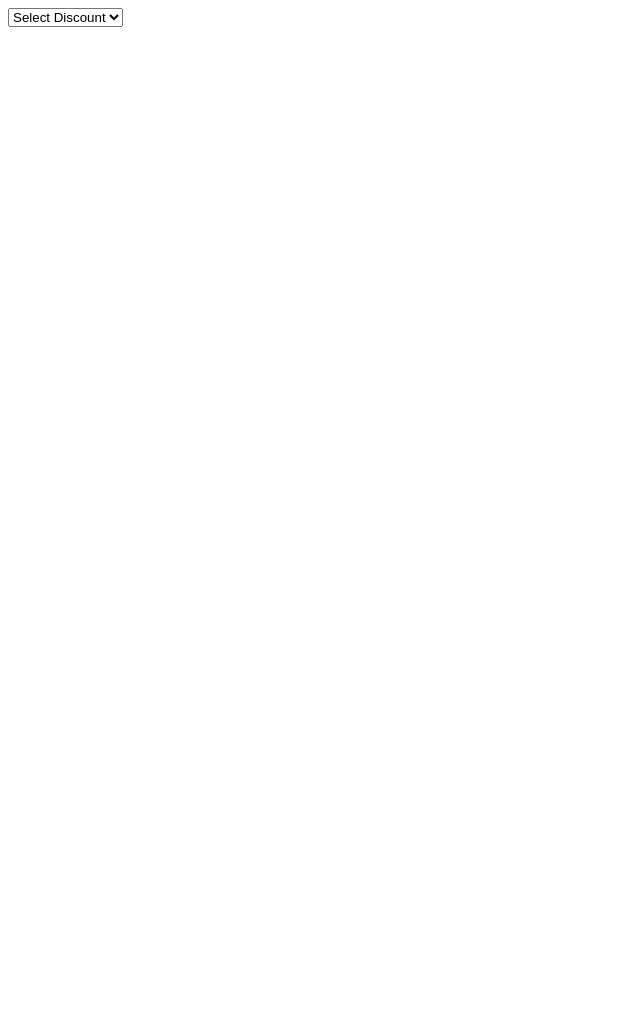
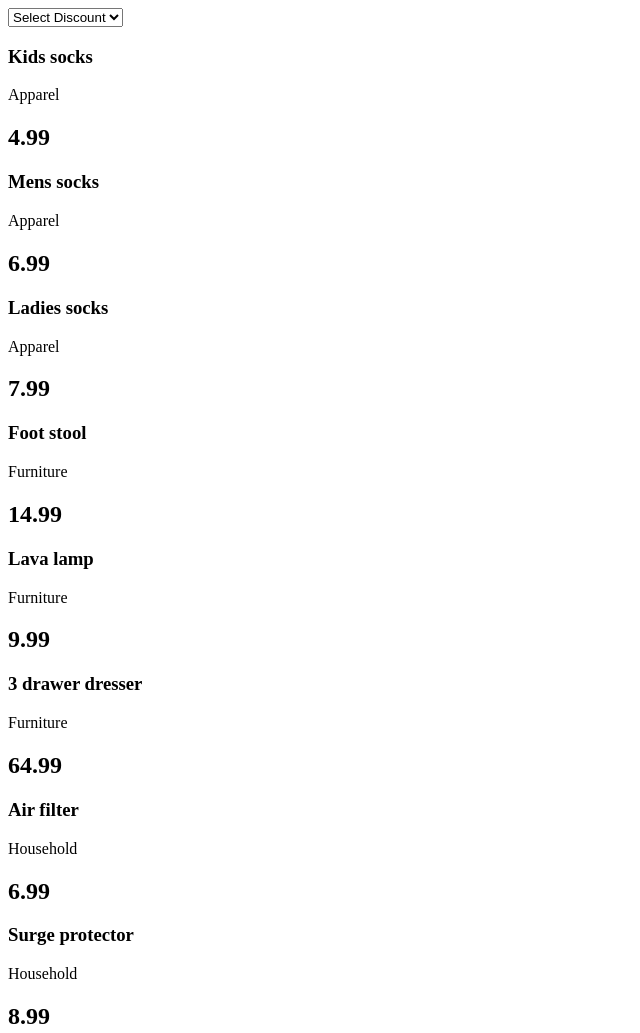
Before and after one commit to megbrown/seasonal-sales, a plain HTML site: page index.html in a window 1280 px wide. Shown: the top 1033 px of the page, without its empty margins (0-640 px from the left). Before the commit the page ends 800 px from the top, so only its background shows below. Drawn offline with Linux system fonts and the light colour scheme.

Commit message:
print items to DOM

```diff
--- a/index.html
+++ b/index.html
@@ -10,6 +10,7 @@
 	<option value=""></option>
 	<option value=""></option>
 </select>
+<div id="print-products"></div>
 <script src="seasonal-sales.js"></script>
 </body>
 </html>
--- a/seasonal-sales.js
+++ b/seasonal-sales.js
@@ -13,25 +13,50 @@
 
 // Use JSON Lint to validate your JSON documents.
 
-function displayProducts(productsJSON) {
-	let prodArr = JSON.parse(event.target.responseText).products;
-	console.log("Products", prodArr)
+let products = null;
+let categories = null;
+let productArea = document.getElementById("print-products");
+
+function buildDOMObj() {
+	let productArr = products.map( function(currentProduct) {
+		let categoryItem = categories.filter( function(category) {
+			return category.id === currentProduct.category_id;
+		})
+		let prodObj = `${categoryItem[0].name}`;
+		return prodObj
+	})
+	products.forEach( function(item, index) {
+		products[index].department = productArr[index];
+		productArea.innerHTML += buildCard(item);
+	})
 }
-function displayCategories() {
-	let catArr = JSON.parse(event.target.responseText).categories; //turns JSON into plain ol javascript object, .products returns an array based on what was in the object
-	console.log("Categories", catArr)
+function buildCard(prodObj) {
+	let card = `<div class="prodCard">
+								<h3>${prodObj.name}</h3>
+								<p>${prodObj.department}</p>
+								<h2>${prodObj.price}</h2>
+							</div>`
+	return card;
+}
+
+function setProducts(productsJSON) {
+	products = JSON.parse(event.target.responseText).products;
+	getCategories();
+}
+function setCategories() {
+	categories = JSON.parse(event.target.responseText).categories;
+	buildDOMObj();
 }
 function getCategories() {
 	let reqCategories = new XMLHttpRequest();
-	reqCategories.addEventListener("load", displayCategories);
+	reqCategories.addEventListener("load", setCategories);
 	reqCategories.open("GET", "data/categories.json");
 	reqCategories.send();
 }
 function getProducts() {
 	let reqProducts = new XMLHttpRequest();
-	reqProducts.addEventListener("load", displayProducts);
+	reqProducts.addEventListener("load", setProducts);
 	reqProducts.open("GET", "data/products.json");
 	reqProducts.send();
 }
 getProducts();
-getCategories();
```
